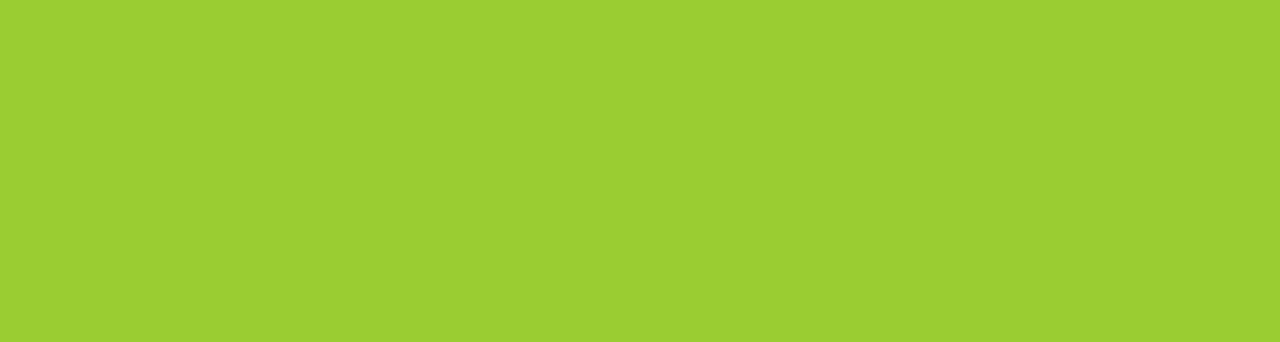
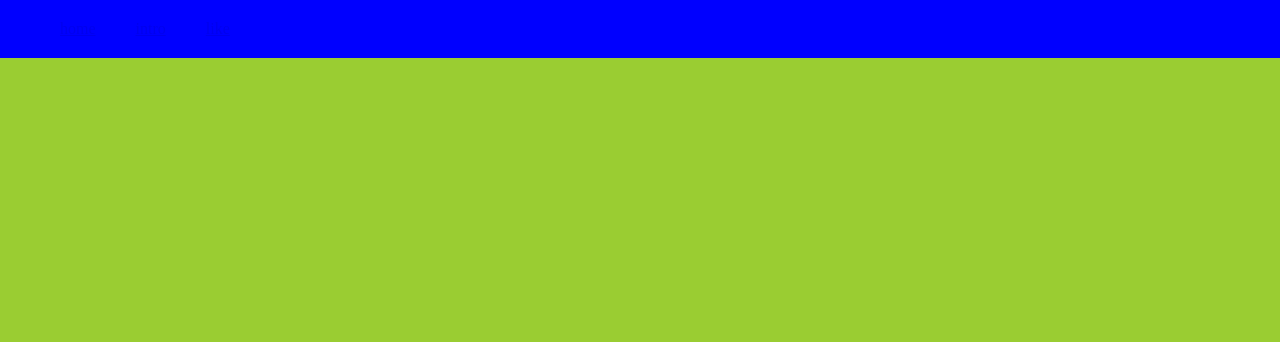
Before and after one commit to enddnr/-, a plain HTML site: page index.html in a window 1280 px wide. Shown: the top 342 px of the page. Drawn offline with Linux system fonts and the light colour scheme.

Commit message:
2022/10/15

```diff
--- a/index.html
+++ b/index.html
@@ -4,6 +4,13 @@
         <link rel="stylesheet" href="./style.css">
     </head>
     <body>
+        <nav class="navbar">
+            <ul>
+                <li><a href="#home">home</a></li>
+                <li><a href="#intro">intro</a></li>
+                <li><a href="#like">like</a></li>
+            </ul>
+        </nav>
         <div class="contain" id="home">
             안녕하세요, 임동욱입니다
         </div>
@@ -31,5 +38,10 @@
                 </div>
             </div>
         </div>
+        <div class="footer">
+            <div class="copyrighter">
+                자기소개 끝
+            </div>
+        </div>
     </body>
 </html>
--- a/style.css
+++ b/style.css
@@ -62,3 +62,27 @@ body{
     width: 100%;
     height: 100%;
 }
+
+.footer{
+    height: 10vh;
+}
+
+.copyrighter{
+    padding: 20px;
+}
+
+.navbar{
+    background-color:blue;
+    position:fixed;
+    width:100vw;
+}
+
+ul{
+    margin:0;
+    display:flex;
+    list-style-type: none;
+}
+
+li{
+    padding:20px;
+}
```
